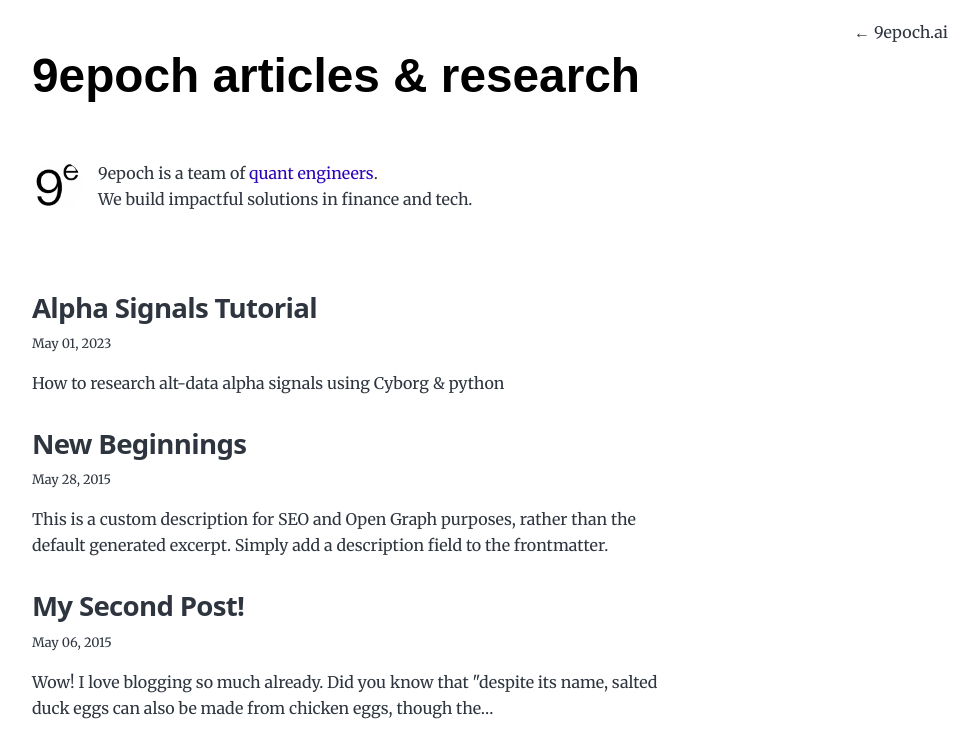
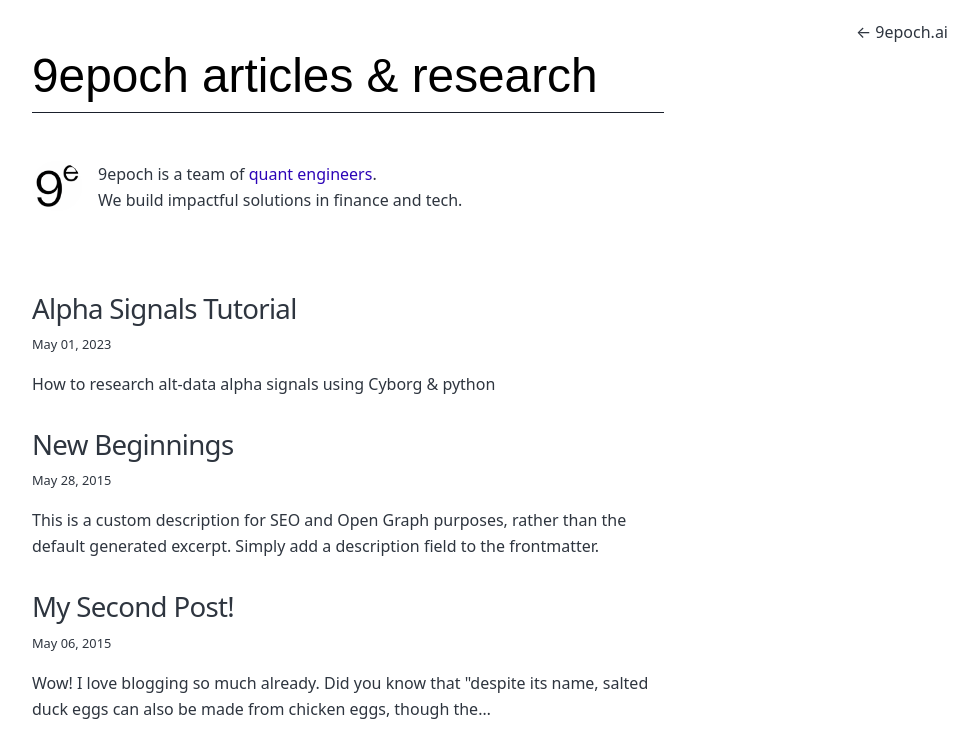
Before and after one commit to 9epoch/9e-frontend-articles, a Gatsby site: page / in a window 1280 px wide. Shown: the top 746 px of the page, without its empty margins (292-1270 px from the left). Built offline with nearby package versions, Linux system fonts and the light colour scheme; Gatsby itself is replaced by a stand-in of ours; a web font is replaced by a local one.

Commit message:
style updates

```diff
--- a/src/style.css
+++ b/src/style.css
@@ -33,7 +33,7 @@
     "Noto Color Emoji";
   --fontFamily-serif: 'Lay Grotesk', "Merriweather", "Georgia", Cambria, "Times New Roman",
     Times, serif;
-  --font-body: var(--fontFamily-serif);
+  --font-body: var(--fontFamily-sans);
   --font-heading: var(--fontFamily-sans);
   --fontWeight-normal: 400;
   --fontWeight-bold: 700;
@@ -95,7 +95,7 @@ hr {
 
 h1 {
   font-family: 'Lay Grotesk', sans-serif;
-  font-weight: var(--fontWeight-black);
+  font-weight: var(--fontWeight-bold);
   font-size: var(--fontSize-6);
   color: var(--color-heading-black);
 }
@@ -117,12 +117,12 @@ h3,
 h4,
 h5,
 h6 {
-  font-weight: var(--fontWeight-bold);
+  font-weight: var(--fontWeight-normal);
   color: var(--color-heading);
 }
 
 h1 {
-  font-weight: var(--fontWeight-black);
+  font-weight: var(--fontWeight-bold);
   font-size: var(--fontSize-6);
   color: var(--color-heading-black);
 }
@@ -261,6 +261,8 @@ a:focus {
 .main-heading {
   font-size: var(--fontSize-7);
   margin: 0;
+  font-weight: var(--fontWeight-normal);
+  border-bottom: #1a202c 1.5px solid;
 }
 
 .post-list-item {
@@ -277,6 +279,7 @@ a:focus {
   color: var(--color-primary);
   margin-bottom: var(--spacing-2);
   margin-top: var(--spacing-0);
+  font-weight: var(--fontWeight-normal);
 }
 
 .post-list-item header {
@@ -284,7 +287,7 @@ a:focus {
 }
 
 .header-link-home {
-  font-weight: var(--fontWeight-bold);
+  font-weight: var(--fontWeight-normal);
   font-family: var(--font-heading);
   text-decoration: none;
   font-size: var(--fontSize-2);
```
